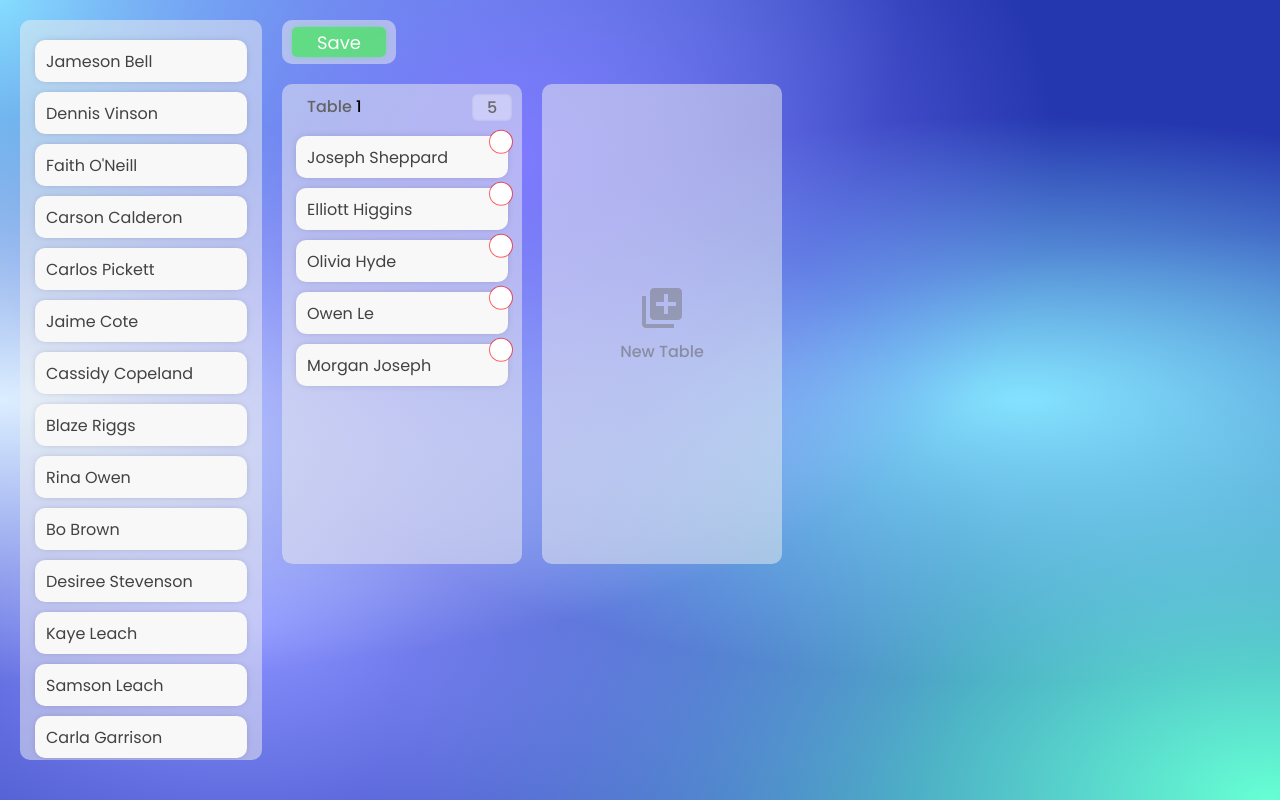
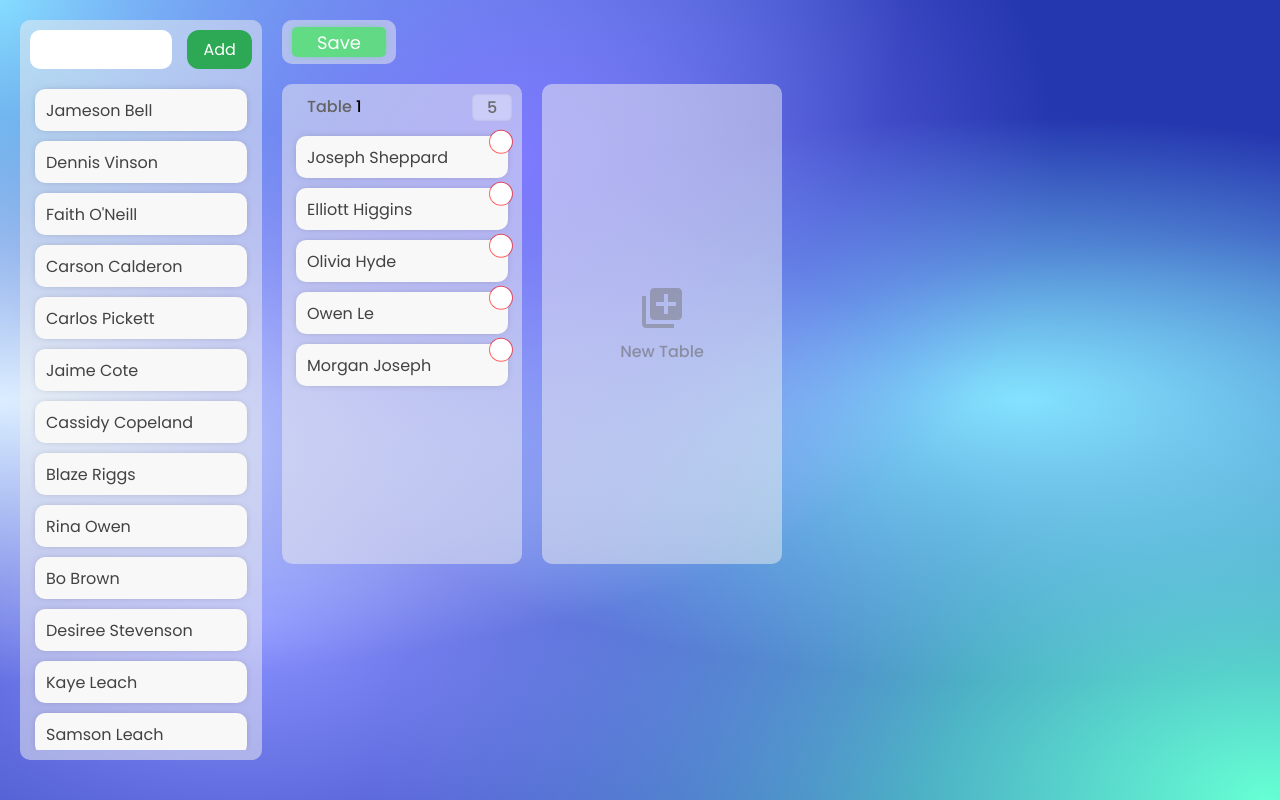
Before and after one commit to stefan-the-great/react-seating-planner, a React (Create React App) app: page / in a window 1280 px wide. Built offline with nearby package versions, Linux system fonts and the light colour scheme.

Commit message:
NameInput Complete

```diff
--- a/src/components/DragDrop.jsx
+++ b/src/components/DragDrop.jsx
@@ -4,6 +4,7 @@ import "../styles/App.css";
 import Table from './Table';
 import AddTable from './AddTable';
 import ExportData from './ExportData';
+import FormatNameInput from './utils/FormatNameInput';
 // import CSV from '../GuestList.csv'
 
 const peopleData = require("../random-dataset.json");
@@ -13,7 +14,9 @@ const seatedPeople = require("../SeatedPeople.json");
 function DragDrop() {
 
     const [nameList, setNameList] = useState(peopleData);
+    const [nameListLength, setNameListLength] = useState()
     const [allTables, setAllTables] = useState(seatedPeople);
+    const [nameInput, setNameInput] = useState('')
 
     useEffect(() => {
         allTables.forEach(table => {
@@ -22,12 +25,42 @@ function DragDrop() {
             })
         });
 
+
     }, [])
+
+    useEffect(() => {
+        setNameListLength(nameList.length)
+
+    }, [])
+
+    const handleNameInputChange = (e) => {
+        setNameInput(e.target.value)
+    }
+
+    const handleNameInputSubmit = () => {
+        console.log(nameInput);
+        console.log(nameListLength);
+
+        var newItemIndex = nameListLength + 1
+        var formattedNameInput = FormatNameInput(newItemIndex, nameInput);
+        // var newList = nameList.push(nameInput);
+
+        setNameList((nameList) => ([...nameList, formattedNameInput]));
+
+    }
 
   return (
     <div className="outerWrapper">
         <div className="nameList">
             <div className="names">
+                {/* Name input */}
+                <div className="inputWrapper">
+                    <input type="text" className="nameInput" value={nameInput} onChange={handleNameInputChange} id="nameInput" />
+                    <div className="submitBtn" onClick={handleNameInputSubmit}>
+                        Add
+                    </div>
+                </div>
+                <div className='nameListWrapper'>
                 {nameList.map((name) => {
                     if (name.rsvp !== "Declined") {
                         return <Name key={name.id} id={name.id} name={name.name + " " + name.surname} />
@@ -36,6 +69,8 @@ function DragDrop() {
                         return ""
                     }
                 })}
+                </div>
+
             </div>
         </div>
 
--- /dev/null
+++ b/src/components/utils/FormatNameInput.jsx
@@ -0,0 +1,25 @@
+
+export default function FormatNameInput(index, nameInput) {
+    console.log(index);
+
+    var inputArray = String(nameInput).split(' ')
+
+    const fName = inputArray[0];
+    const sName = () => {
+        var sNameHolder = ''
+        for (let i = 1; i < inputArray.length; i++) {
+            sNameHolder = sNameHolder + " " + inputArray[i];
+        }
+
+        return sNameHolder
+    }
+
+    const sNameFinal = sName()
+
+    return {
+        id: index,
+		rsvp: "Confirmed",
+		name: fName,
+		surname: sNameFinal
+    }
+}
--- a/src/styles/App.css
+++ b/src/styles/App.css
@@ -40,6 +40,14 @@
     padding: 10px;
     background-color: rgba(240, 240, 240, 0.5);
     overflow-y: scroll;
+    display: flex;
+    flex-direction: column;
+    align-items: flex-start;
+    /* justify-content: center; */
+}
+
+.nameListWrapper {
+    overflow-y: auto;
 }
 
 .addTableBtn {
@@ -58,6 +66,36 @@
     cursor: default;
 }
 
+.nameInput {
+    height: 25px;
+    padding: 7px 10px;
+    width: 80%;
+    background-color: white;
+    border-radius: 10px;
+    margin-bottom: 10px;
+    flex: 3;
+
+    /* background-color: black; */
+}
+
+.inputWrapper {
+    display: flex;
+    gap: 15px;
+}
+
+.submitBtn {
+    background-color: #2da855;
+    border-radius: 12px;
+    text-align: center;
+    color: white;
+    width: fit-content;
+    height: 25px;
+    padding: 7px 12px;
+    display: flex;
+    align-items: center;justify-content: center;
+    flex: 1;
+    cursor: pointer;
+}
 
 /* SCROLL BAR STYLES */
 
```
